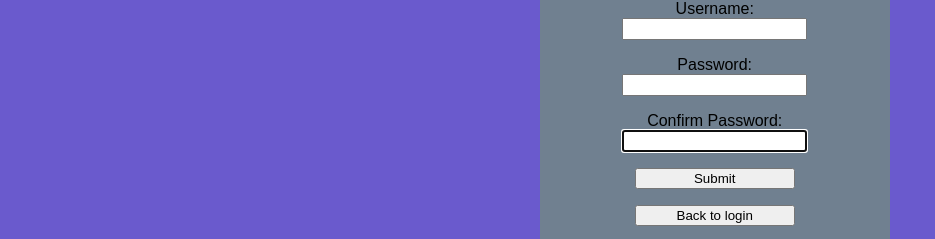
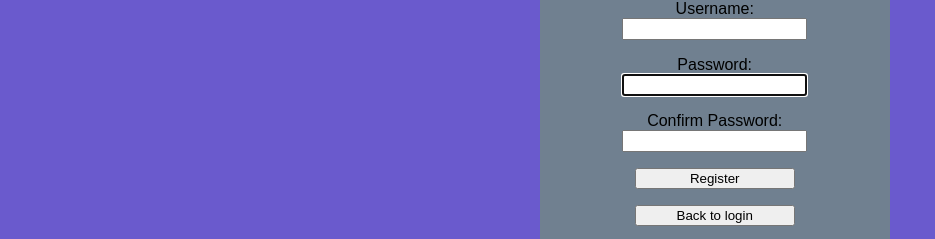
Before and after one commit to Christofuu/workoutapp, a React (Create React App) app: page / in a window 1280 px wide. Both pictures are taken after a click on the button "Register". Shown: the part 242-481 px from the top of the page, without its empty margins (0-935 px from the left). Built offline with nearby package versions, Linux system fonts and the light colour scheme.

Commit message:
add register error messages, fix login showing information in queries

```diff
--- a/src/components/Login.jsx
+++ b/src/components/Login.jsx
@@ -7,16 +7,74 @@ export default function Login() {
         password:""
     });
 
+    const [registerData, setRegisterData] = useState({
+        username: '',
+        password: '',
+        confirmPassword: ''
+    });
+
+    const [error, setError] = useState({
+        username: '',
+        password: '',
+        confirmPassword: ''
+    })
+
     const [isRegistering, setIsRegistering] = useState(false);
-
-    const {username, password} = data;
 
     const changeHandler = e => {
         setData({...data, [e.target.name]:[e.target.value]})
     }
 
     const submitHandler = e => {
+        e.preventDefault();
         console.log(data.username, data.password);
+    }
+
+    const registerHandler = e => {
+        const { name, value } = e.target;
+        setRegisterData(prev => ({
+            ...prev,
+            [name]: value
+        }));
+        validateInput(e);
+    }
+
+    const validateInput = e => {
+        let { name, value } = e.target;
+
+        setError(prev => {
+            const stateObj = {...prev, [name]: ""};
+
+            switch (name) {
+                case "username":
+                    if (!value) {
+                        stateObj[name] = "Please enter username.";
+                    }
+                    break;
+
+                case "password":
+                    if (!value) {
+                        stateObj[name] = "Please enter Password.";
+                    } else if (registerData.confirmPassword && value !== registerData.confirmPassword) {
+                        stateObj["confirmPassword"] = "Password and Confirm Password does not match.";
+                    } else {
+                        stateObj["confirmPassword"] = registerData.confirmPassword ? "" : error.confirmPassword;
+                    }
+                    break;
+
+                case "confirmPassword":
+                    if (!value) {
+                        stateObj[name] = "Please confirm password.";
+                    } else if (registerData.password && value !== registerData.password) {
+                        stateObj[name] = "Password and confirm password do not match.";
+                    }
+                    break;
+
+                default:
+                    break;
+            }
+            return stateObj;
+        })
     }
 
     return(
@@ -25,20 +83,23 @@ export default function Login() {
             {isRegistering ? (
                 <div className={styles.login_menu}>
                 <h2>Register an account</h2>
-                <form onSubmit={submitHandler}>
+                <form onSubmit={submitHandler} method={"GET"}>
                     <label>
                         Username:
                     </label>
-                        <input type="text" name="username" value={username} onChange={changeHandler} />
+                        {error.username && <span>{error.username}</span>}
+                        <input type="text" name="username" value={registerData.username} onChange={registerHandler} onBlur={validateInput} />
                     <label>
                         Password:
                     </label>
-                        <input type="text" name="password" value={password} onChange={changeHandler} />
+                        {error.password && <span>{error.password}</span>}
+                        <input type="password" name="password" value={registerData.password} onChange={registerHandler} onBlur={validateInput} />
                     <label>
                         Confirm Password:
                     </label>
-                        <input type="text" name="password" value={password} onChange={changeHandler} />
-                    <input type="submit" value="Submit" />
+                        {error.confirmPassword && <span>{error.confirmPassword}</span>}
+                        <input type="password" name="confirmPassword" value={registerData.confirmPassword} onChange={registerHandler} onBlur={validateInput} />
+                    <input type="submit" value="Register" onClick={registerHandler} />
                     <input type="button" value="Back to login" onClick={()=>setIsRegistering(false)}/>
                 </form>
             </div>
@@ -49,11 +110,11 @@ export default function Login() {
                     <label>
                         Username:
                     </label>
-                        <input type="text" name="username" value={username} onChange={changeHandler} />
+                        <input type="text" name="username" value={data.username} onChange={changeHandler} />
                     <label>
                         Password:
                     </label>
-                        <input type="text" name="password" value={password} onChange={changeHandler} />
+                        <input type="text" name="password" value={data.password} onChange={changeHandler} />
                     <input type="submit" value="Login" />
                     <input type="button" value="Register " onClick={()=>setIsRegistering(true)}/>
                 </form>
--- a/src/styles/login.module.css
+++ b/src/styles/login.module.css
@@ -52,3 +52,7 @@ h1 {
     min-width: 10rem;
     min-height: 1rem;
 }
+
+.login_menu span {
+    color: rgb(189, 0, 0);
+}
```
